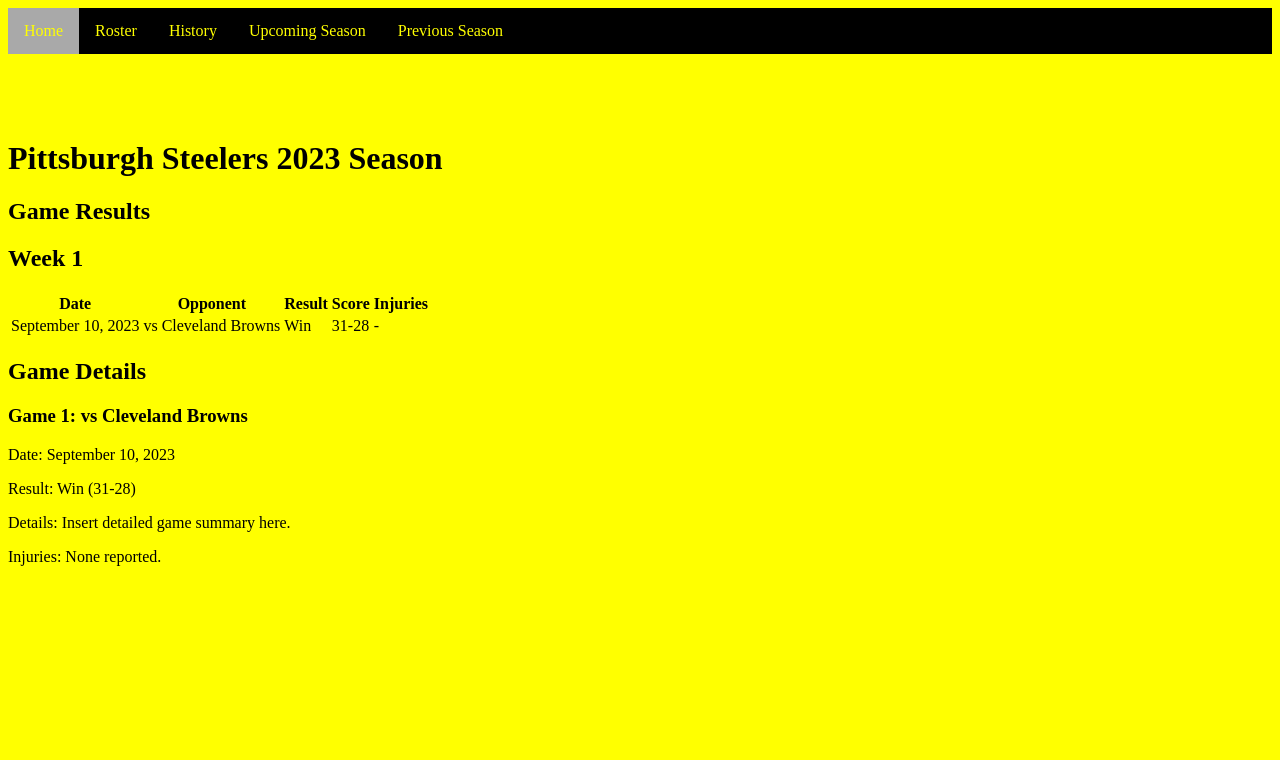
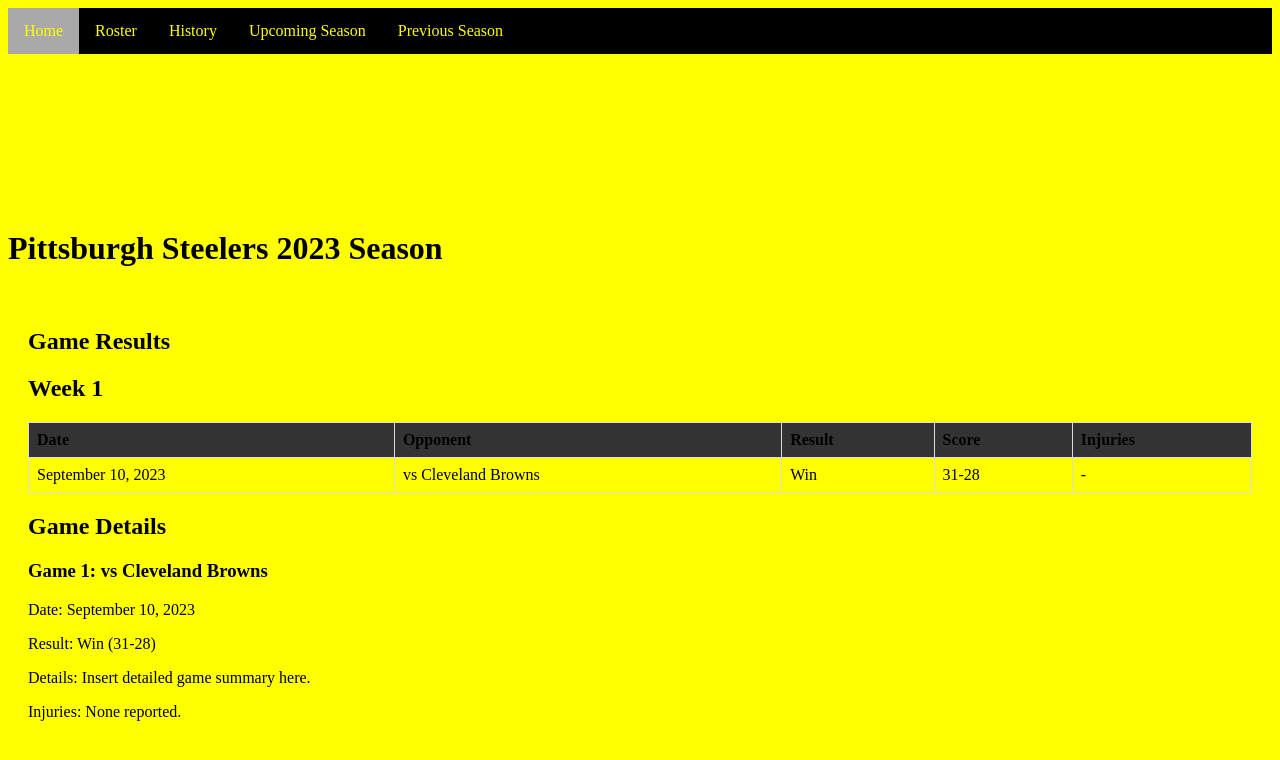
Before and after one commit to Vedanthdagoat/Hackathon_2024, a plain HTML site: page Previous_Season.html in a window 1280 px wide. Drawn offline with Linux system fonts and the light colour scheme.

Commit message:
Update style.css

```diff
--- a/style.css
+++ b/style.css
@@ -79,3 +79,29 @@ body {
 .answer {
             color: green;
 }
+
+.header {
+            padding: 20px;
+            text-align: center;
+        }
+
+main {
+            padding: 20px;
+        }
+
+table {
+            width: 100%;
+            border-collapse: collapse;
+            margin-bottom: 20px;
+        }
+
+th, td {
+            border: 1px solid #ddd;
+            padding: 8px;
+            text-align: left;
+        }
+
+th {
+            background-color: #333;
+            color: black;
+        }
```
